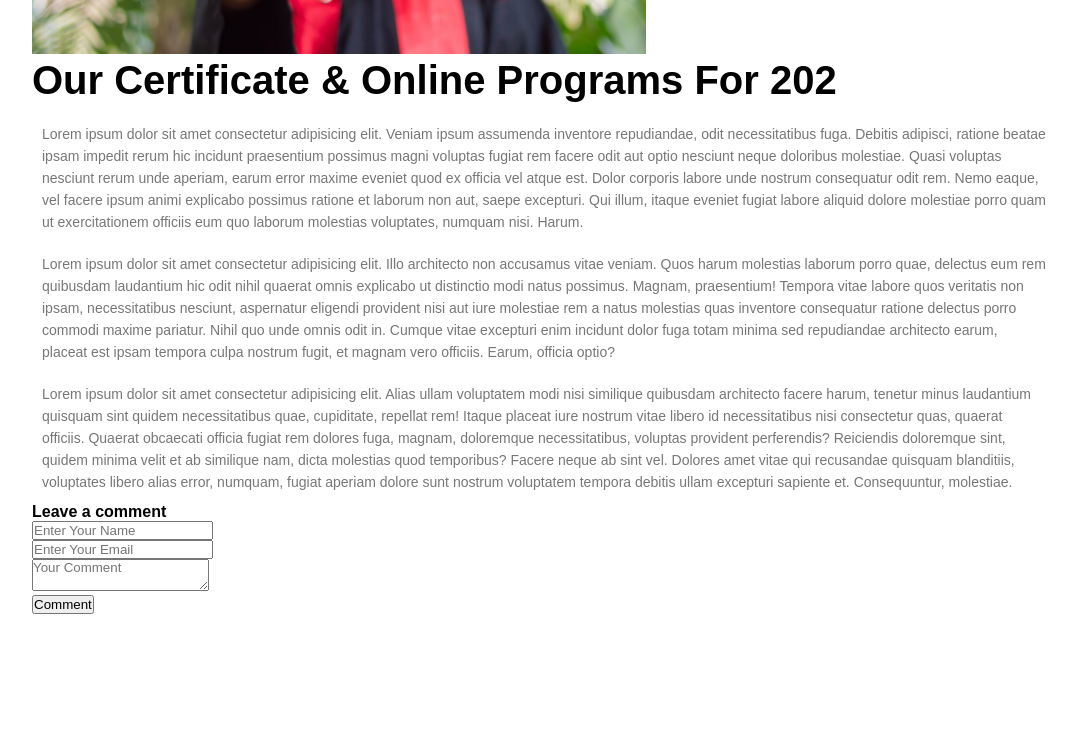
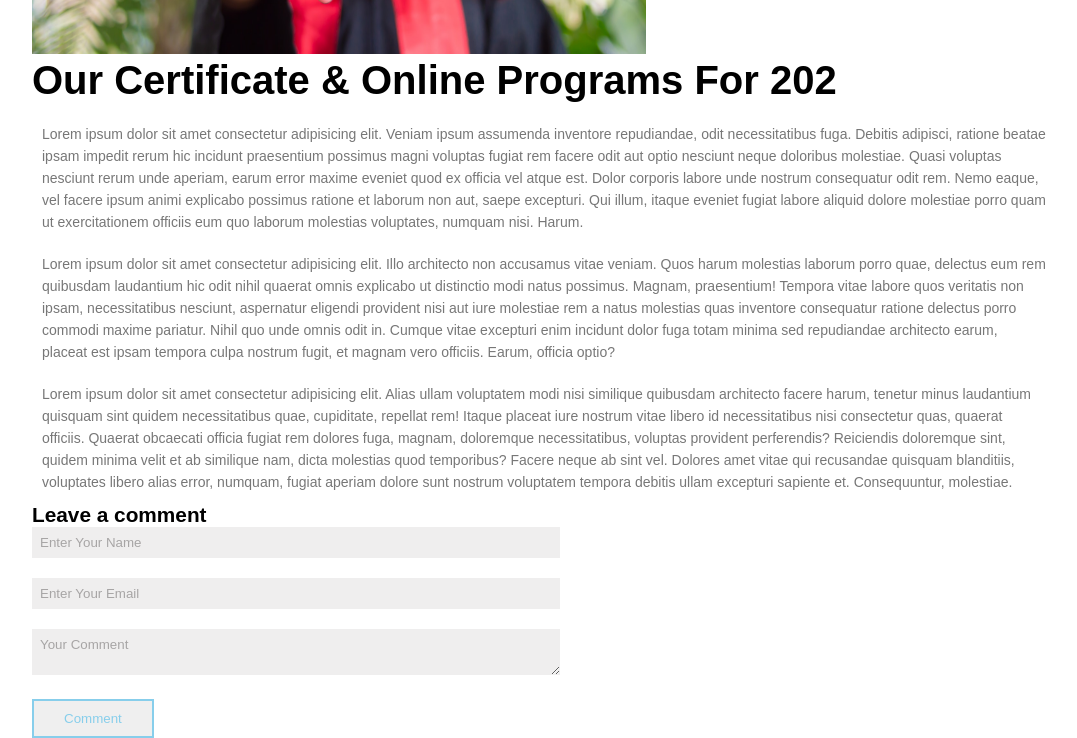
Before and after one commit to Ohiomatabn/Eduford, a plain HTML site: page blog.html in a window 1280 px wide. Shown: the part 935-1673 px from the top of the page, without its empty margins (96-1173 px from the left). Before the commit the page ends 1549 px from the top, so only its background shows below. Drawn offline with Linux system fonts and the light colour scheme.

Commit message:
add style to form field

```diff
--- a/CSS/blog.css
+++ b/CSS/blog.css
@@ -34,3 +34,33 @@
     font-size: 5vmin;
     padding-bottom: 10px;
 }
+
+form h4{
+    font-size: 1.3em;
+}
+
+#name, #email, textarea{
+    width: 50%;
+    padding: 8px;
+    background-color: rgba(201, 200, 200, 0.3);
+    outline: none;
+    border: none;
+    margin-bottom: 20px;
+}
+
+input::placeholder, textarea::placeholder{
+    color: rgb(167, 165, 165);
+}
+
+.comment-btn{
+    border: 2px solid skyblue;
+    padding: 10px 30px;
+    color: skyblue;
+    transition: .5s;
+    cursor: pointer;
+}
+
+.comment-btn:hover{
+    background-color: skyblue;
+    color: white;
+}
```
